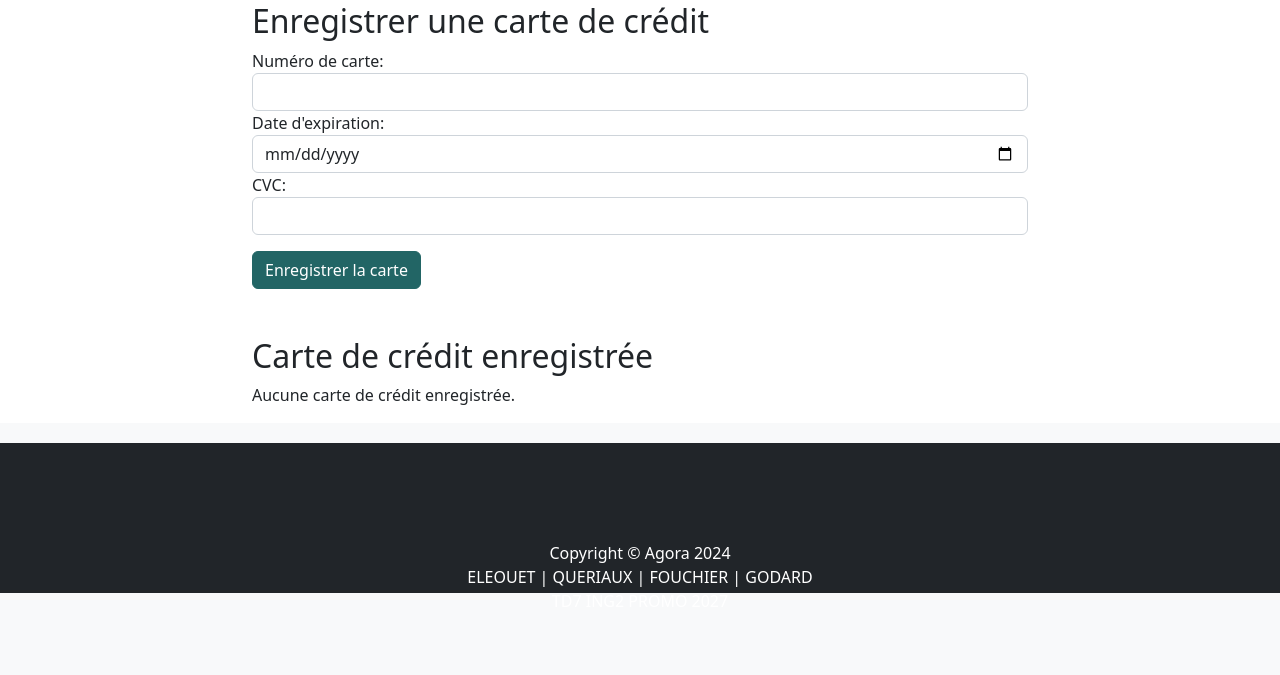
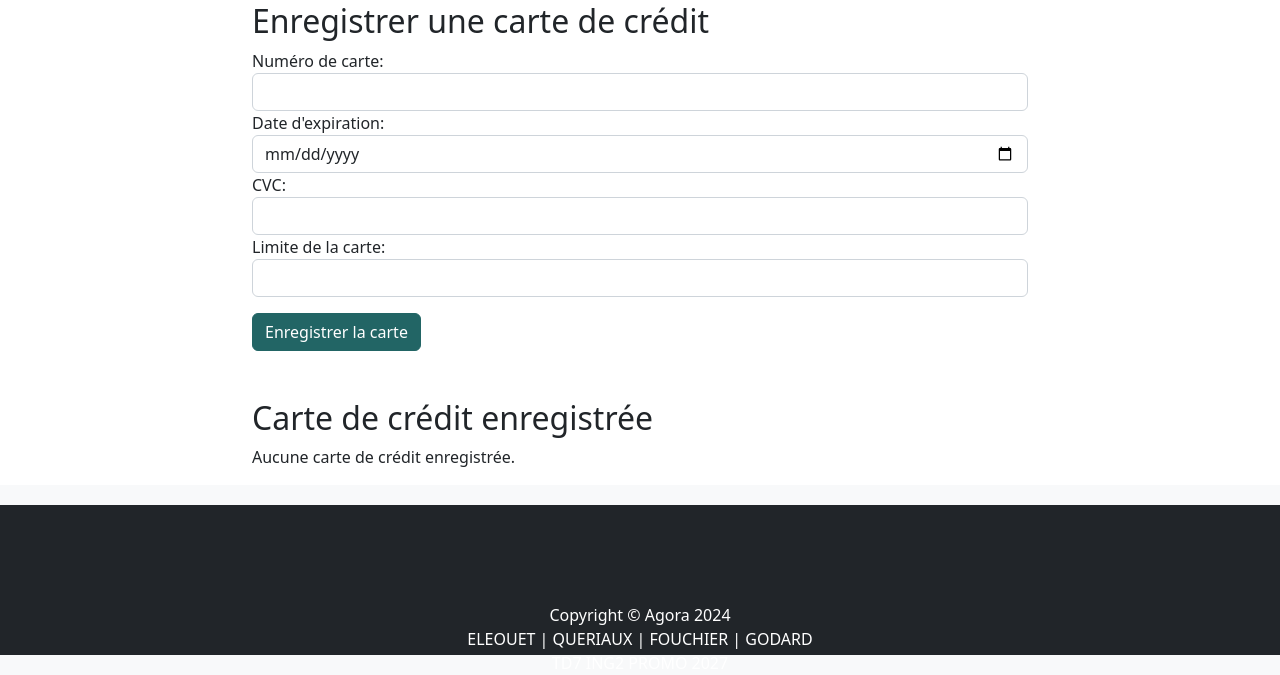
Before and after one commit to Rqbln/agora_ece, a PHP site: page /pages/profile.php in a window 1280 px wide. Shown: the part 722-1397 px from the top of the page. Before the commit the page ends 1315 px from the top, so only its background shows below. Run offline with PHP 8.4, Linux system fonts and the light colour scheme; the visitor is signed in with stand-in values (Sample User, id 1); data comes from the database, SQL or seed files in the repository; both versions use the stored data as it was after the commit.

Commit message:
Limite carte

```diff
--- a/pages/profile.php
+++ b/pages/profile.php
@@ -41,8 +41,9 @@ if ($_SERVER["REQUEST_METHOD"] == "POST" && isset($_POST['add_card'])) {
     $numero_carte = $_POST['numero_carte'];
     $date_expiration = $_POST['date_expiration'];
     $cvv = $_POST['cvv'];
+    $limite_carte = $_POST['limite_carte'];
 
-    $sql_insert_card = "INSERT INTO cartes_credit (numero_carte, date_expiration, cvv) VALUES ('$numero_carte', '$date_expiration', '$cvv')";
+    $sql_insert_card = "INSERT INTO cartes_credit (numero_carte, date_expiration, cvv, limite_carte) VALUES ('$numero_carte', '$date_expiration', '$cvv', '$limite_carte')";
     if ($conn->query($sql_insert_card) === TRUE) {
         $carte_id = $conn->insert_id;
         $sql_update_user = "UPDATE utilisateurs SET carte_id = '$carte_id' WHERE id = '$user_id'";
@@ -160,6 +161,10 @@ if ($_SERVER["REQUEST_METHOD"] == "POST" && isset($_POST['add_card'])) {
                     <label for="cvv">CVC:</label>
                     <input type="text" class="form-control" id="cvv" name="cvv" required>
                 </div>
+                <div class="form-group">
+                    <label for="limite_carte">Limite de la carte:</label>
+                    <input type="number" step="0.01" class="form-control" id="limite_carte" name="limite_carte" required>
+                </div>
                 <button type="submit" name="add_card" class="btn btn-primary mt-3">Enregistrer la carte</button>
             </form>
             <h2 class="mt-5">Carte de crédit enregistrée</h2>
@@ -174,6 +179,9 @@ if ($_SERVER["REQUEST_METHOD"] == "POST" && isset($_POST['add_card'])) {
                             echo substr($card['numero_carte'], 0, 4) . str_repeat('*', 12);
                             ?>
                         </p>
+                        <p class="card-text">
+                            Limite de la carte: <?php echo htmlspecialchars($card['limite_carte']); ?> €
+                        </p>
                     </div>
                 <?php endwhile; ?>
             <?php else: ?>
```
Also changed, not shown: init_db.sql (+5 -6 lines), pages/payment.php (+7 -0 lines).
